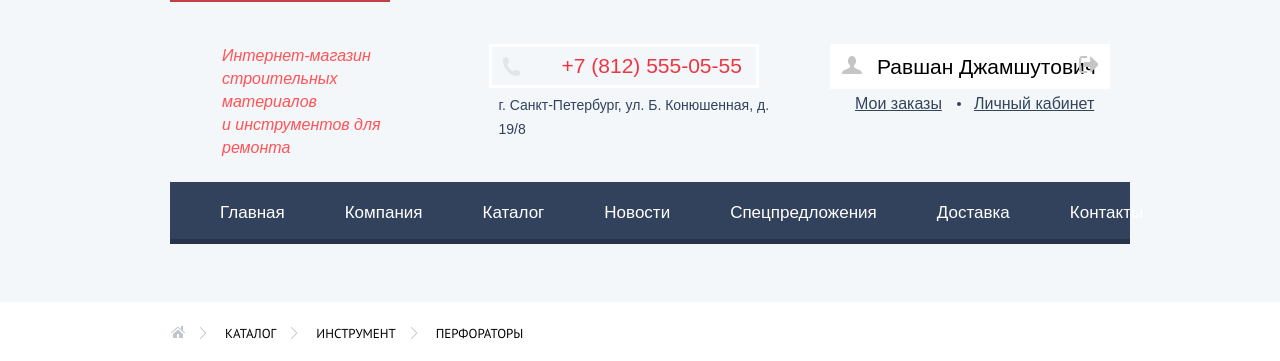
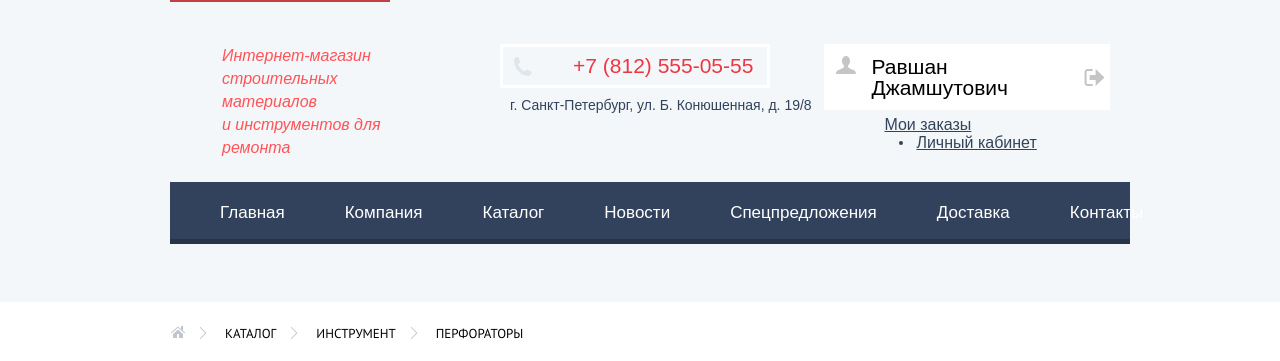
Before and after one commit to 6uddy/805385-technomart-25, a plain HTML site: page catalog.html in a window 1280 px wide. Shown: the part 51-412 px from the top of the page. Drawn offline with Linux system fonts and the light colour scheme; a web font is replaced by a local one.

Commit message:
трабла логаут

```diff
--- a/catalog.html
+++ b/catalog.html
@@ -40,9 +40,14 @@
         <p class="contacts-address">г. Санкт-Петербург, ул. Б. Конюшенная, д. 19/8</p>
       </div>
       <div class="user-controls-menu">
-        <ul class="user-controls-list">
+        <ul class="user-controls-catalog-list">
           <li>
             <a class="user-logged" href="#">Равшан Джамшутович</a>
+          </li>
+          <li>
+            <a class="user-logout" href="#">
+              <span class="visually-hidden">logout</span>
+            </a>
           </li>
         </ul>
         <ul class="user-control-navigation-list">
@@ -182,7 +187,7 @@
             </li>
             <li class="power-supply-radio">
               <label for="network">Сетевыe
-                <input  class="visually-hidden" type="radio" id="network" name="work" value="network">
+                <input class="visually-hidden" type="radio" id="network" name="work" value="network">
                 <span class="radio-indicator"></span>
               </label>
             </li>
--- a/css/style.css
+++ b/css/style.css
@@ -305,16 +305,7 @@ HEADER
   list-style: none;
 }
 
-.user-controls-list li {
-  margin-right: 10px;
-}
-
-.user-controls-list li:last-child {
-  margin-right: 0;
-}
-
-.user-login,
-.user-register,
+
 .user-logged {
   display: block;
   padding-top: 12px;
@@ -327,6 +318,35 @@ HEADER
   transition: 200ms color;
 }
 
+.user-controls-catalog-list {
+  display: flex;
+  margin: 0 0 6px;
+  padding: 0;
+  list-style: none;
+  background-color: #ffffff;
+}
+
+.user-controls-list li {
+  margin-right: 10px;
+}
+
+.user-controls-list li:last-child {
+  margin-right: 0;
+}
+
+.user-login,
+.user-register {
+  display: block;
+  padding-top: 12px;
+  padding-bottom: 12px;
+  font-size: 21px;
+  line-height: 21px;
+  font-family: "Cuprum", sans-serif;
+  color: #000000;
+  background-color: #ffffff;
+  transition: 200ms color;
+}
+
 .user-login {
   position: relative;
   width: 120px;
@@ -359,7 +379,7 @@ HEADER
 
 .user-logged {
   position: relative;
-  width: 280px;
+  width: 260px;
   padding-left: 47px;
 }
 
@@ -374,33 +394,44 @@ HEADER
   transition: 200ms all;
 }
 
-.user-logged::after {
-  content: "";
-  position: absolute;
-  top: 12px;
-  right: 12px;
-  width: 20px;
-  height: 18px;
-  background: url("../img/icon-logout.svg") no-repeat 0 0;
-  transition: 200ms all;
-}
-
 .user-logged:hover::before,
 .user-logged:focus::before {
   background-image: url("../img/icon-user-blue.svg");
 }
 
-.user-logged:hover::after,
-.user-logged:focus::after {
-  background-image: url("../img/icon-logout-blue.svg");
-}
+.user-controls-catalog-list {
+  display: flex;
+  margin: 0 0 6px;
+  padding: 0;
+  list-style: none;
+  background-color: #ffffff;
+}
+
+
+.user-controls-catalog-list li {
+  display: flex;
+}
+
+
+.user-logout {
+  display: block;
+  padding: 10px;
+  width: 100%;
+  height: 100%;
+  transition: 200ms all;
+  background: url("../img/icon-logout.svg") no-repeat center;
+}
+
+/*.user-logout:hover::after,*/
+/*.user-logout:focus::after {*/
+/*background-image: url("../img/icon-logout-blue.svg");*/
+/*}*/
 
 .user-logged:active {
   color: rgba(0, 0, 0, 0.3);
 }
 
-.user-logged:active::before,
-.user-logged:active::after {
+.user-logged:active::before {
   opacity: 0.3;
 }
 
@@ -2500,7 +2531,6 @@ HEADER
   animation: bounce 0.6s;
 }
 
-
 /* Анимация всплывающих окон */
 @keyframes bounce {
   0% {
@@ -2535,7 +2565,7 @@ HEADER
   50%,
   70%,
   90% {
-    transform: translate(-50%,-51%);
+    transform: translate(-50%, -51%);
   }
 
   20%,
```
